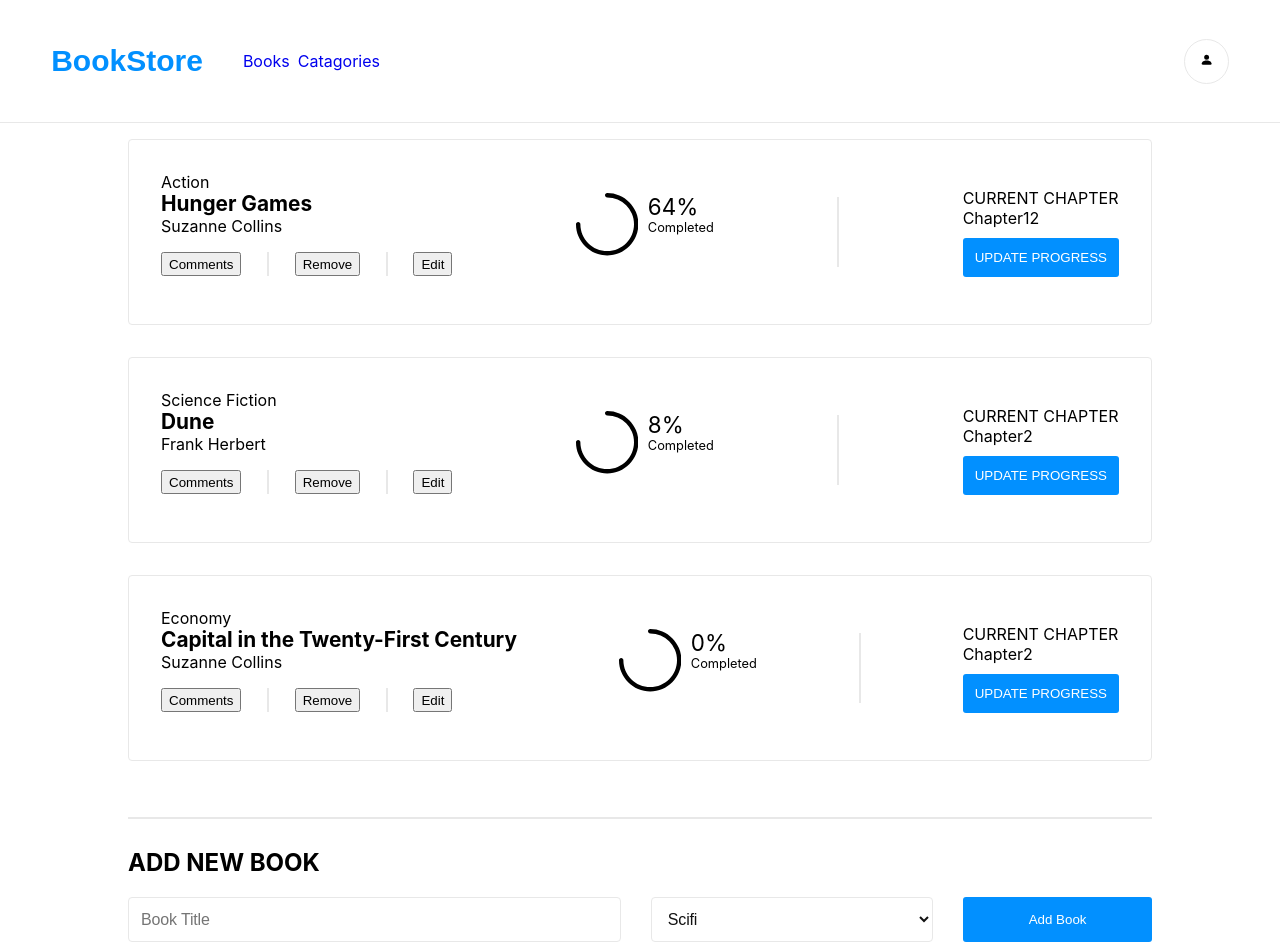
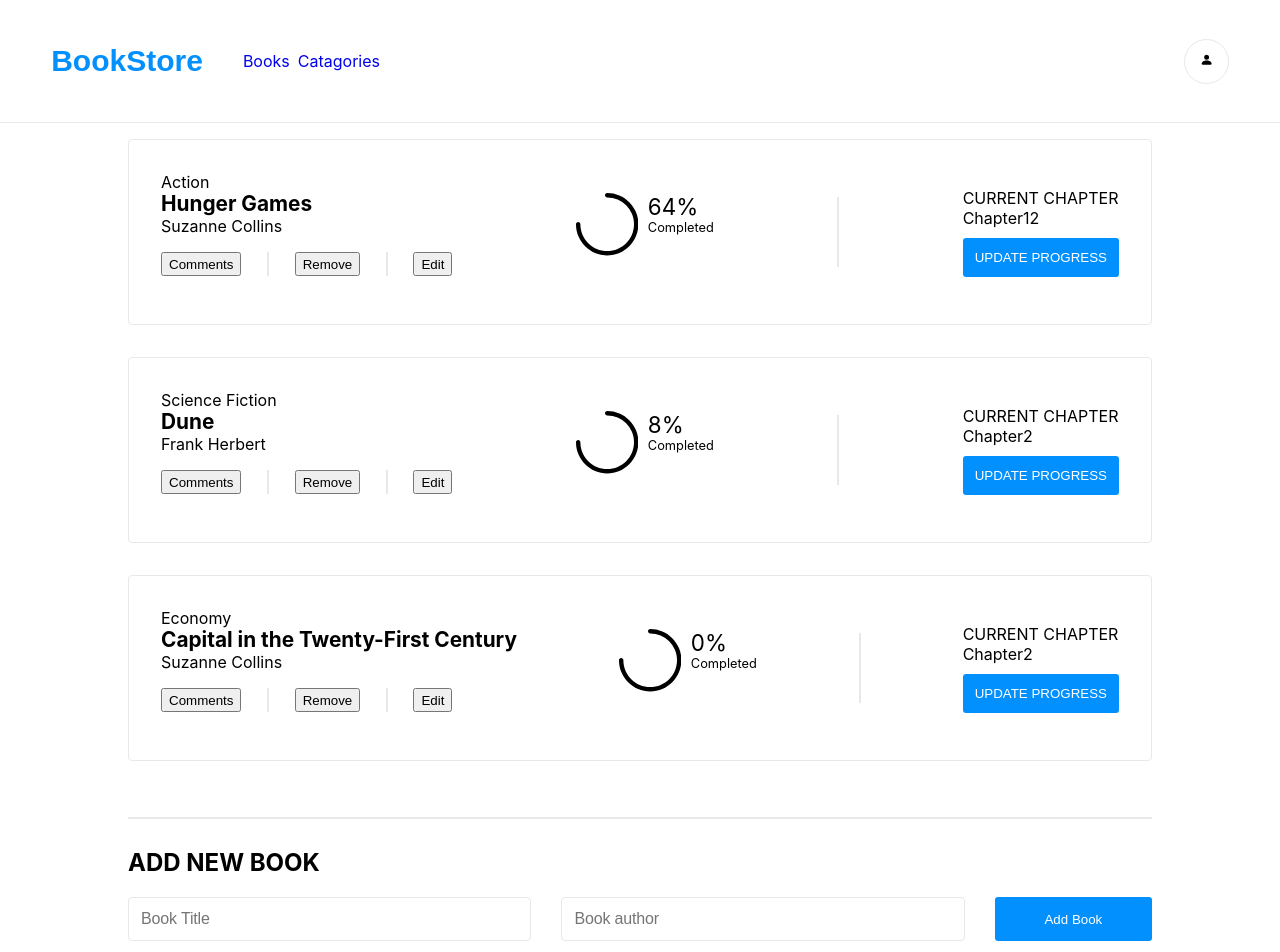
Before and after one commit to IamYunusAli/bookstore, a React (Create React App) app: page / in a window 1280 px wide. Shown: the top 952 px of the page. Built offline with nearby package versions, Linux system fonts and the light colour scheme.

Commit message:
Add book add functionality

```diff
--- a/src/components/input.js
+++ b/src/components/input.js
@@ -1,19 +1,53 @@
+import React, { useState } from 'react';
+import { useDispatch } from 'react-redux/es/exports';
+import { v4 as uuidv4 } from 'uuid';
+import { ADDBOOKS } from '../redux/books/book';
 import './components.css';
 
-const Input = () => (
+const Input = () => {
+  const [title, setTitle] = useState('');
+  const [author, setAuthor] = useState('');
+  const dispatch = useDispatch();
+
+  const Addboooks = (element) => {
+    element.preventDefault();
+    const book = {
+      id: uuidv4(),
+      title,
+      author,
+      percent: 12,
+      chapter: 1,
+      genere: 'Science Fiction',
+    };
+    if (title.length !== 0 && author.length !== 0) {
+      dispatch(ADDBOOKS(book));
+      setTitle('');
+      setAuthor('');
+    }
+  };
+  return (
     <div className="inputform">
       <div className="form-divider" />
       <h2>ADD NEW BOOK</h2>
-    <form className="form">
-      <input className="input titleinput" placeholder="Book Title" />
-      <select className="input selectinput">
-        <option> Scifi</option>
-        <option> Romantic</option>
-        <option> Fiction</option>
-      </select>
-      <button className="buttons addbook" type="submit"> Add Book</button>
+      <form onSubmit={Addboooks} className="form">
+        <input
+          onChange={(element) => setTitle(element.target.value)}
+          value={title}
+          className="input titleinput"
+          placeholder="Book Title"
+          required
+        />
+        <input
+          onChange={(element) => setAuthor(element.target.value)}
+          value={author}
+          className="input titleinput"
+          placeholder="Book author"
+          required
+        />
+        <button type="submit" className="buttons addbook"> Add Book</button>
       </form>
     </div>
   );
+};
 
 export default Input;
```
Lines whose indentation alone changed are shown as unchanged.
